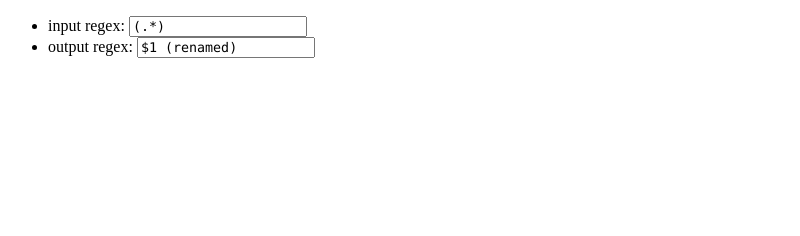
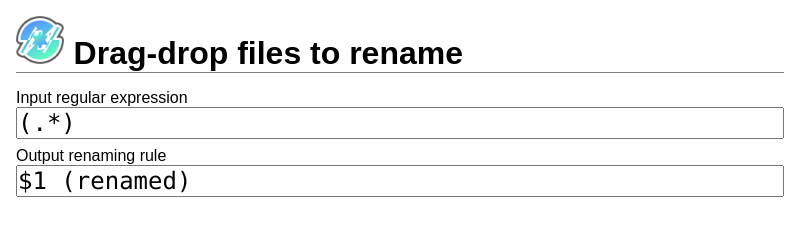
Before and after one commit to sftblw/dropReplacer, an Electron app: page view/index.html in a window 800 px wide. Drawn offline with Linux system fonts and the light colour scheme.

Commit message:
style a little (css, css, html, css)

```diff
--- a/style/style.css
+++ b/style/style.css
@@ -1,3 +1,16 @@
-input.regex {
+*, div { margin: 0; padding: 0; font-family: Arial;}
+
+/* design */
+body {padding: 1em;}
+h1 {border-bottom: 1px solid gray; margin-bottom: .5em;}
+h1 img.logo {margin-right: .3em; width:1.5em; height: 1.5em;}
+div.item {margin-bottom: .5em;}
+
+/* input boxes */
+.regex input[type='text'] {
   font-family: consolas, monospace;
+  font-size: 1.5em;
+  width: 100%;
+  box-sizing: border-box;;
 }
+.regex label {display: block;}
--- a/view/index.html
+++ b/view/index.html
@@ -2,19 +2,30 @@
 <html>
   <head>
     <meta charset="UTF-8">
-    <title>dropReplacer - main</title>
+    <title>DropReplacer</title>
     <link rel="stylesheet" href="../style/style.css">
   </head>
   <body>
-    <ul>
-      <li> input regex: <input type="text" id="inputRegex" class="regex" value="(.*)"/></li>
-      <li>output regex: <input type="text" id="outputRegex" class="regex" value="$1 (renamed)"/></li>
+    <h1><image class="logo" src="../images/dropReplacer_logo.png">Drag-drop files to rename</h1>
+    <div class="fileInfo">
+    </div>
+    <div class="regex">
+      <div class="item">
+        <label>Input regular expression</label>
+        <input type="text" id="inputRegex" value="(.*)"/>
+      </div>
+      <div class="item">
+        <label>Output renaming rule</label>
+        <input type="text" id="outputRegex" value="$1 (renamed)"/>
+      </div>
     </ul>
+    </div>
+    <div class="history">
+    </div>
 
   </body>
 
   <script>
-    // You can also require other files to run in this process
     require('../renderer/index.js')
   </script>
 </html>
```
Also changed, not shown: images/dropReplacer_logo.png (added).
